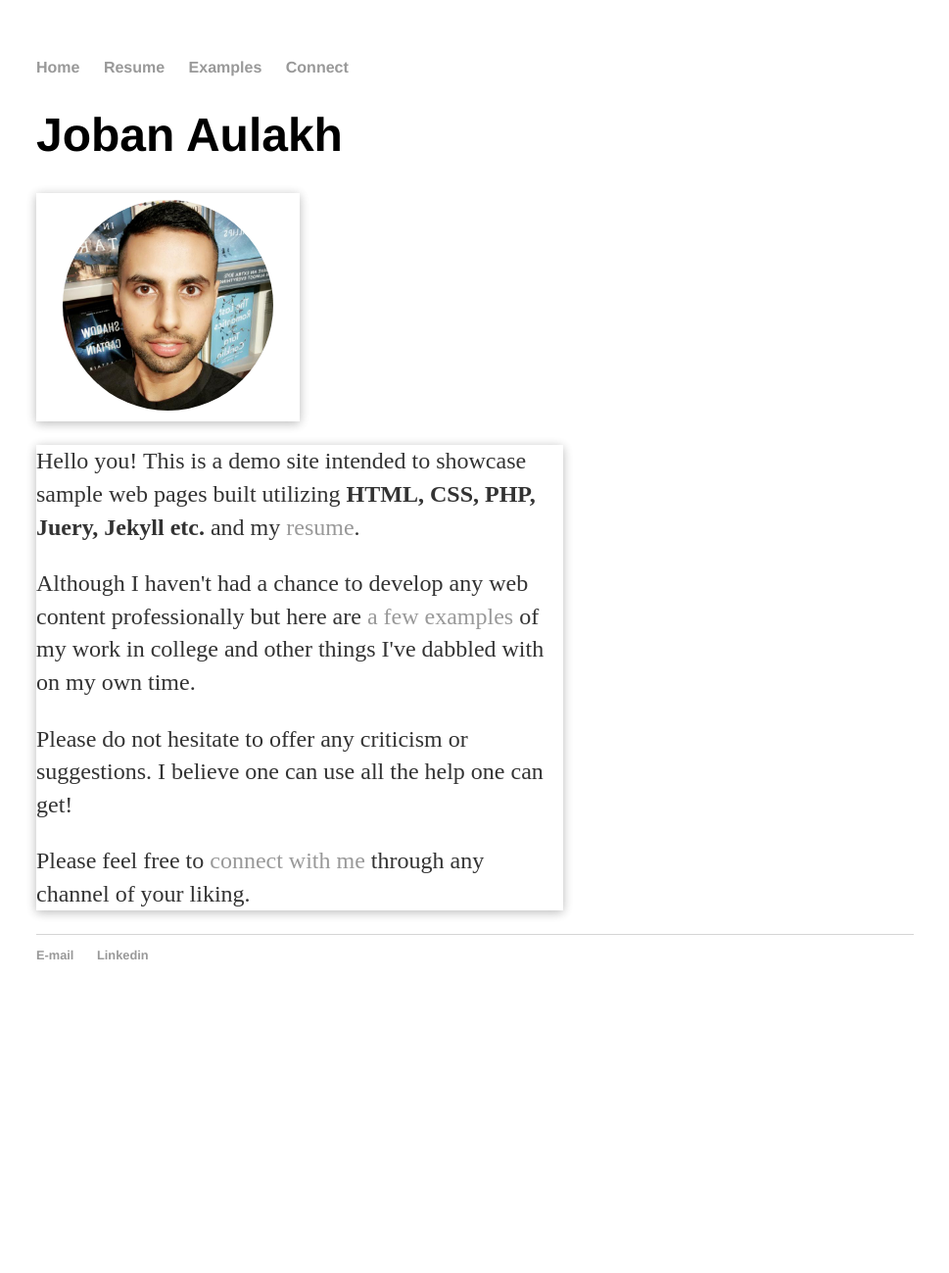
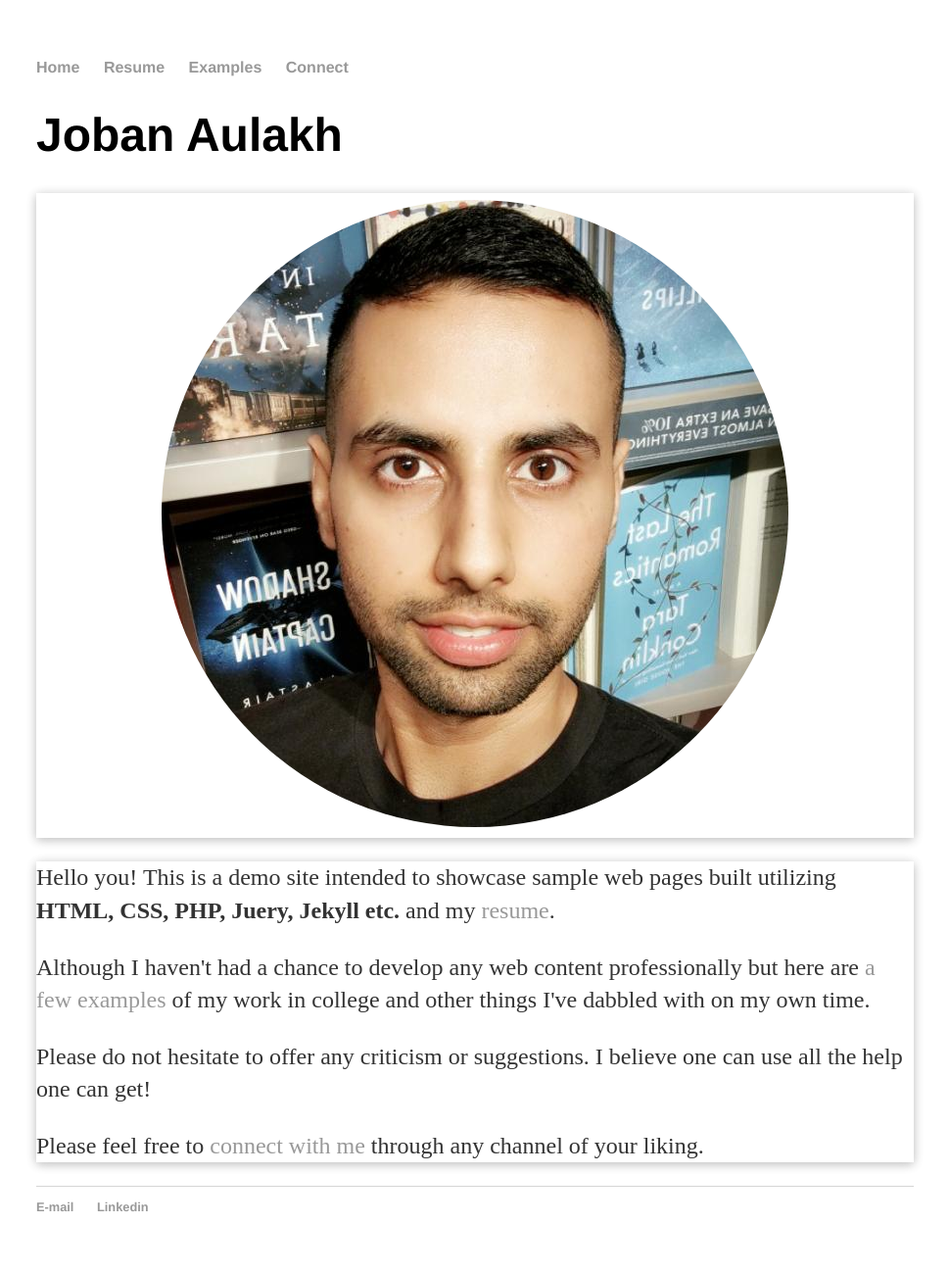
Before and after one commit to joe-bun/joe-bun.github.io, a Jekyll site: the page built from index.html, in a window 1280 px wide. Shown: the whole page at 98% size, without its empty margins (155-1124 px from the left). Built offline with Jekyll 4.4.1, drawn with Linux system fonts in a browser that asks for light colours; before the commit the page ends 1042 px from its top, so only the background shows below that.

Commit message:
Update main.css

```diff
--- a/css/main.css
+++ b/css/main.css
@@ -21,10 +21,8 @@
     /*display: inline-block;*/
 }
 .pp {
-    width:30%;
+    /*width:30%; */
     text-align:center;
-
-
     box-shadow:0 2px 10px 0 rgba(0,0,0,0.16),0 2px 10px 0 rgba(0,0,0,0.12);
 
 }
@@ -36,8 +34,7 @@
 
 }
 .intro {
-    width: 60%;
-
+    /*width: 40%;*/
     box-shadow:0 2px 10px 0 rgba(0,0,0,0.16),0 2px 10px 0 rgba(0,0,0,0.12);
 }
 a {
```
